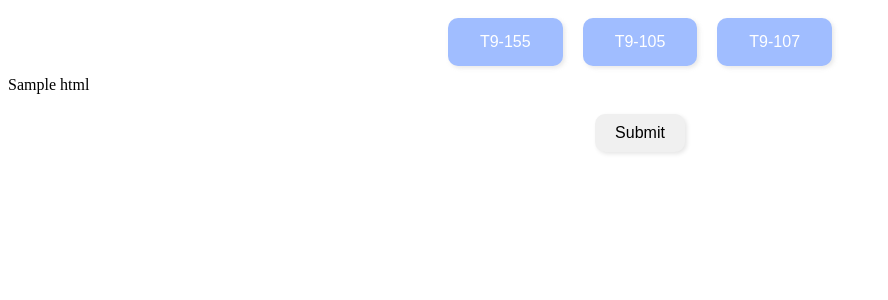
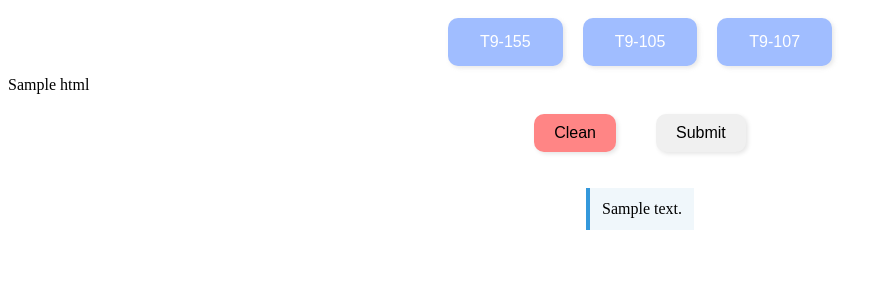
Before and after one commit to mishpajz/Fitcorder, a Flask app: template templates/timetable.html in a window 1280 px wide. Shown: the top 300 px of the page, without its empty margins (0-888 px from the left). Run offline with Flask 2, Linux system fonts and the light colour scheme; the template is opened without the code that fills it: most values are stand-ins (such as "Sample title", 1, 10 or a date in 2020).

Commit message:
Implement clean button

```diff
--- a/main.py
+++ b/main.py
@@ -31,6 +31,23 @@ class TimeTable(Table):
     friday = CheckboxCol('fri', td_html_attrs={'class': 'checkbox'})
 
 
+def create_table(route_name):
+    data = scheduling.load_data(route_name)
+    if not data: # check if data is empty
+        data = {} # create an empty dictionary
+
+    items = []
+
+    for i in range(8):
+        items.append(dict(time=scheduling.times[i],
+                    monday=(i, str(i) in data.get('mon', [])),
+                    tuesday=(i, str(i) in data.get('tue', [])),
+                    wednesday=(i, str(i) in data.get('wed', [])),
+                    thursday=(i, str(i) in data.get('thu', [])),
+                    friday=(i, str(i) in data.get('fri', []))
+                    ))
+    return TimeTable(items)
+
 @app.route('/T9-155/', methods=['GET', 'POST'])
 @app.route('/T9-105/', methods=['GET', 'POST'])
 @app.route('/T9-107/', methods=['GET', 'POST'])
@@ -38,39 +55,23 @@ def timetable():
     route_name = request.url_rule.rule[1:-1]
 
     if request.method == "GET":
-        # Set initial values for checkboxes
-
-        data = scheduling.load_data(route_name)
-        if not data: # check if data is empty
-            data = {} # create an empty dictionary
-
-        items = []
-
-        for i in range(8):
-            items.append(dict(time=scheduling.times[i],
-                      monday=(i, str(i) in data.get('mon', [])),
-                      tuesday=(i, str(i) in data.get('tue', [])),
-                      wednesday=(i, str(i) in data.get('wed', [])),
-                      thursday=(i, str(i) in data.get('thu', [])),
-                      friday=(i, str(i) in data.get('fri', []))
-                      ))
-        table = TimeTable(items)
-        return render_template("timetable.html", table=table)
+        return render_template("timetable.html", table=create_table(route_name))
 
     elif request.method == "POST":
-        # Get values of checkboxes
         data = request.form.to_dict(False)
+        special_text = 'Submitted!'
+        if 'submit-all' in data:
+            data.pop('submit-all')
+        if 'clean-all' in request.form:
+            special_text = 'Cleaned!'
+            data = {}
         scheduling.store_data(data, route_name)
         scheduling.add_jobs(route_name)
-        return "Done"
+        return render_template("timetable.html", table=create_table(route_name), special_text=special_text)
 
 @app.route('/')
 def index():
     return render_template("index.html")
-
-@app.route('/clear-all/<target>', methods=['POST'])
-def clear_all():
-    print(target)
 
 if __name__ == '__main__':
 
--- a/templates/timetable.html
+++ b/templates/timetable.html
@@ -34,7 +34,6 @@ tr:nth-child(even) {background-color: #f2f2f2;}
 .active-button { background-color: #2d6cff; }
 
 input[type=submit] {
-  background-color: #f0f0f0;
   border: none;
   border-radius: 10px;
   box-shadow: 2px 2px 4px rgba(0,0,0,0.1);
@@ -42,17 +41,42 @@ input[type=submit] {
   font-size: 16px;
 }
 
-input[type=submit]:hover {
+input[name='submit-all'] {
+  background-color: #f0f0f0;
+}
+
+input[name='submit-all']:hover {
   background-color: #e0e0e0;
 }
 
-input[type=submit]:active {
+input[name='submit-all']:active {
   background-color: #d0d0d0;
 }
 
-.submit-button {
+input[name='clean-all'] {
+  background-color: #ff8585;
+}
+
+input[name='clean-all']:hover {
+  background-color: #ff5757;
+}
+
+input[name='clean-all']:active {
+  background-color: #cd0000;
+}
+
+.submit-button, .clean-button {
   text-align: center;
   padding: 20px;
+}
+
+p.note
+{
+  background-color: #f0f7fb;
+  border-left: solid 4px #3498db;
+  line-height: 18px;
+  overflow: hidden;
+  padding: 12px;
 }
 
 </style>
@@ -73,8 +97,20 @@ input[type=submit]:active {
 <body>
   <form method="POST" action="{{ request.url_rule }}">
     {{ table.__html__() | safe }}
-    <div class="submit-button">
-        <input type="submit" value="Submit">
+    <div class="button-container">
+      <div class="clean-button">
+          <input type="submit" name="clean-all" value="Clean">
+        </div>
+      <div class="submit-button">
+          <input type="submit" name="submit-all" value="Submit">
+      </div>
+    </div>
+    <div class = "button-container">
+      {% if special_text %}
+      <p class='note'>
+        {{ special_text }}
+      </p>
+      {% endif %}
     </div>
   </form>
 </body>
```
